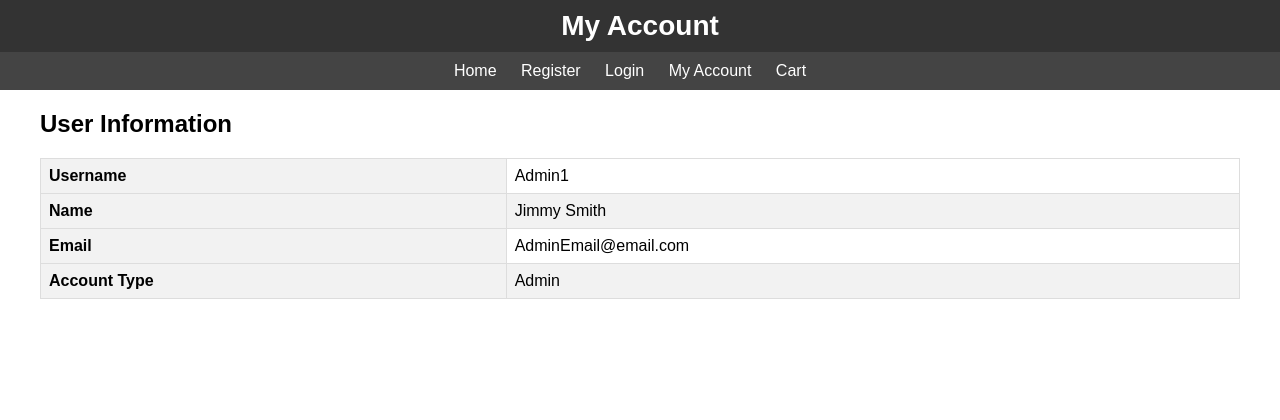
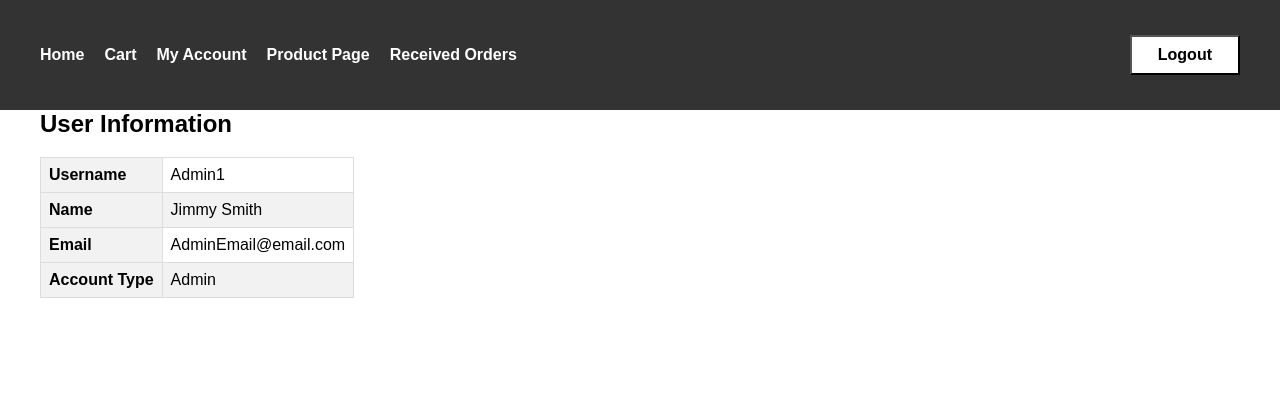
Before and after one commit to O-Will-O/180Final, a Flask app: page /my_account in a window 1280 px wide. Shown: the top 420 px of the page. Run offline with Flask 3, Linux system fonts and the light colour scheme; a user stored in the database is signed in; data comes from the database, SQL or seed files in the repository; some libraries are stand-ins or nearby versions.

Commit message:
minor changes

```diff
--- a/Templates/base.html
+++ b/Templates/base.html
@@ -14,7 +14,7 @@
               <li><a href="/">Home</a></li>
               <li><a href="{{ url_for('cart') }}">Cart</a></li>
               <li><a href="{{ url_for('my_account') }}">My Account</a></li>
-              <li><a href="{{ url_for('productpage') }}">Product Page</a></li>
+              <li><a href="{{ url_for('product_page') }}">Product Page</a></li>
               <li><a href="{{ url_for('my_orders') }}">Received Orders</a></li>
               {% if session["UserType"] == 'Vendor' %}
                   <li><a href="/AddProduct">Add Products</a></li>
--- a/Templates/my_account.html
+++ b/Templates/my_account.html
@@ -1,3 +1,5 @@
+{% extends "base.html" %}
+{% block body %}
 <!DOCTYPE html>
 <html lang="en">
 <head>
@@ -15,37 +17,6 @@
             max-width: 1200px;
             margin: 20px auto;
             padding: 0 20px;
-        }
-        header {
-            background-color: #333;
-            color: #fff;
-            padding: 10px 0;
-            text-align: center;
-        }
-        header h1 {
-            margin: 0;
-            font-size: 28px;
-        }
-        .navbar {
-            background-color: #444;
-            padding: 10px 0;
-            text-align: center;
-        }
-        .navbar ul {
-            list-style-type: none;
-            margin: 0;
-            padding: 0;
-        }
-        .navbar ul li {
-            display: inline;
-            margin-right: 20px;
-        }
-        .navbar ul li a {
-            color: #fff;
-            text-decoration: none;
-        }
-        .navbar ul li a:hover {
-            text-decoration: underline;
         }
         .account-info {
             margin-top: 20px;
@@ -72,22 +43,10 @@
 </head>
 <body>
 
-<header>
-    <h1>My Account</h1>
-</header>
-
-<nav class="navbar">
-    <ul>
-        <li><a href="#">Home</a></li>
-        <li><a href="#">Register</a></li>
-        <li><a href="#">Login</a></li>
-        <li><a href="#">My Account</a></li>
-        <li><a href="#">Cart</a></li>
-    </ul>
-</nav>
 
 <div class="container">
     <div class="account-info">
+        <br>
         <h2>User Information</h2>
         <table>
             <tr>
@@ -112,3 +71,5 @@
 
 </body>
 </html>
+
+{% endblock %}
--- a/Templates/product_page.html
+++ b/Templates/product_page.html
@@ -1,3 +1,5 @@
+{% extends "base.html" %}
+{% block body %}
 <!DOCTYPE html>
 <html lang="en">
 <head>
@@ -114,7 +116,10 @@
         <p>Description: {{ product.Description }}</p>
         <p>Price: ${{ product.price }}</p>
         <!-- Add more details here if needed -->
+        <button class="review-button" onclick="location.href='/review?product_id={{ product.PID }}'">Leave a Review</button>
     </div>
     {% endfor %}
 </body>
 </html>
+
+{% endblock %}
--- a/main.py
+++ b/main.py
@@ -113,9 +113,14 @@
             return redirect(url_for("index"))
     return render_template('signup.html')
 
-@app.route('/cart', methods=['GET', 'POST'])
+@app.route('/cart')
 def cart():
-    return render_template('cart.html')
+    if 'cart' in session:
+        cart_items = session['cart']
+        total_price = calculate_total_price(cart_items)
+        return render_template('cart.html', cart_items=cart_items, total_price=total_price)
+    else:
+        return render_template('cart.html', cart_items=[], total_price=0)
 
 @app.route('/product_page', methods=['GET', 'POST'])
 def product_page():
@@ -229,5 +234,16 @@
 
     return render_template('my_orders.html', orders=orders)
 
+@app.route('/review', methods=['GET'])
+def review():
+    # Get the product ID from the query parameters
+    product_id = request.args.get('product_id')
+    if product_id:
+        # Render the review page, passing the product ID to the template
+        return render_template('review.html', product_id=product_id)
+    else:
+        # Redirect to the product page if no product ID is provided
+        return redirect(url_for('product_page'))
+
 if __name__ == '__main__':
     app.run(debug=True)
```
Also changed, not shown: Templates/cart.html (+3 -44 lines).
